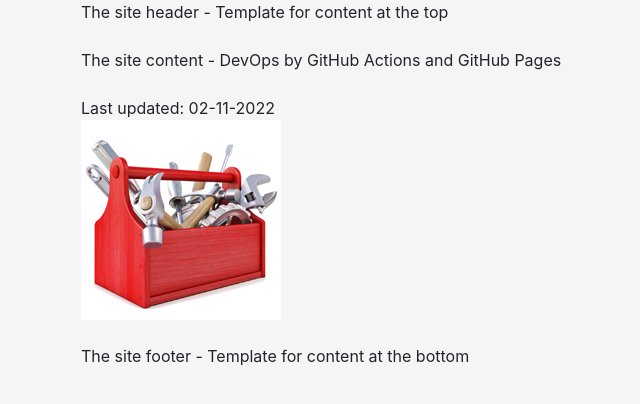
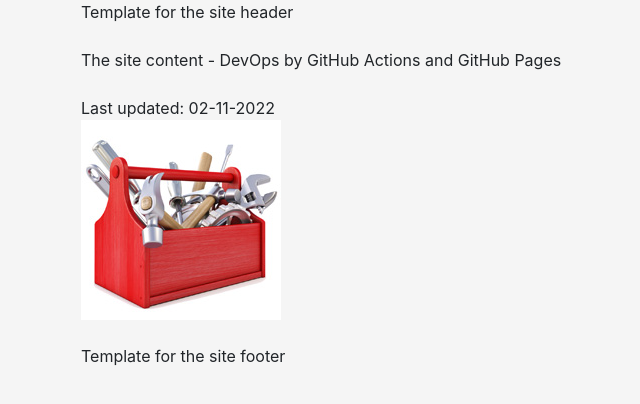
Before and after one commit to persteenolsen/gh-actions-three, a plain HTML site: page index.html in a window 1280 px wide. Shown: the whole page, without its empty margins (4-644 px from the left). Drawn offline with nearby package versions, Linux system fonts and the light colour scheme.

Commit message:
deploy: ab3ebd4ed3492a12c24e139de864dd31763e8fe9

```diff
--- a/index.html
+++ b/index.html
@@ -20,7 +20,7 @@
     <div class="container">
 
 
-<div class="header">The site header - Template for content at the top</div>
+<div class="header">Template for the site header</div>
 
     <br />
 
@@ -40,7 +40,7 @@
     <br />
 
 
-<div class="footer">The site footer - Template for content at the bottom</div>
+<div class="footer">Template for the site footer</div>
 
 
     </div>
```
